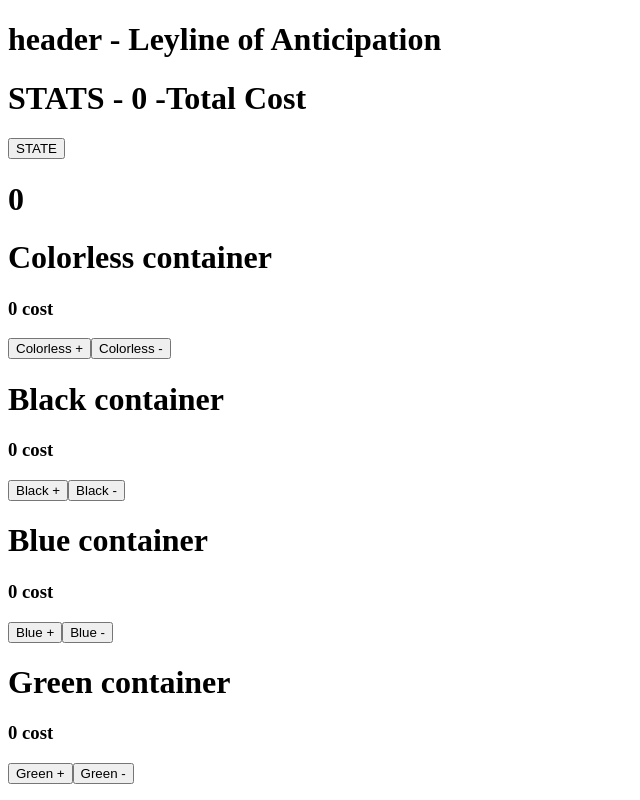
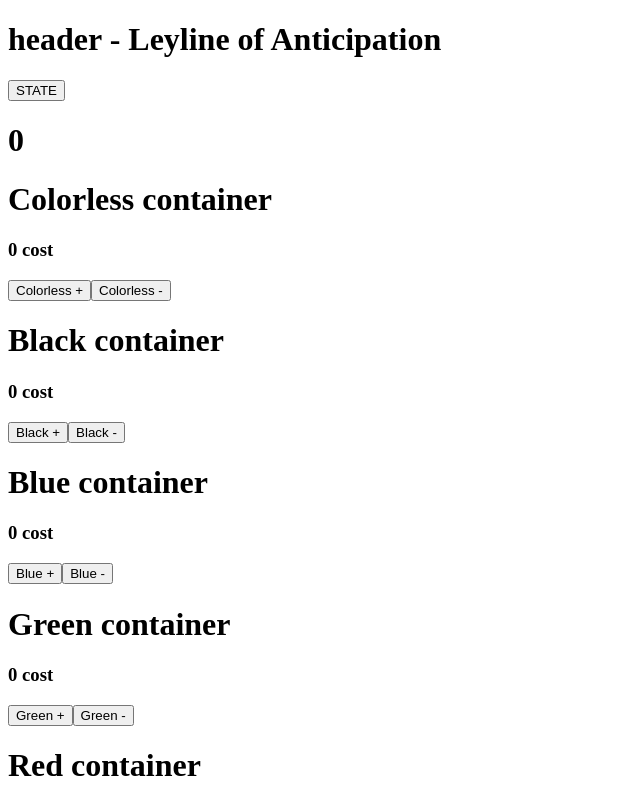
Before and after one commit to jegalchoi/leyline_of_anticipation, a React app: page / in a window 1280 px wide. Shown: the top 800 px of the page, without its empty margins (0-640 px from the left). Built offline with nearby package versions, Linux system fonts and the light colour scheme; no server answers; the HTML template or start-up script is replaced by a standard one.

Commit message:
Add fliter for total converted cost

```diff
--- a/src/components/App.jsx
+++ b/src/components/App.jsx
@@ -1,7 +1,6 @@
 import React, { Component } from 'react'
 import { CardsContainer } from './CardsContainer'
 import { ButtonContainer } from './ButtonContainer'
-import { Stats } from './Stats'
 import THB from "./sets/THB.json"
 
 export default class App extends Component {
@@ -16,9 +15,10 @@
         Red: 0,
         White: 0
       },
+      totalCost: 0,
       cards:[],
       filteredCards: [],
-      totalCost: 0
+
     }
   }
   componentDidMount() {
@@ -74,11 +74,15 @@
     })
   }
   handleFilterCards = () => {
-    const totalCost = this.state.totalCost
+    const { Colorless: X, Black: B, Blue: U, Green: G, Red: R, White: W } = this.state.castingCost
+    const checkCost = (manaCost) => {
+      return true
+    }
     this.setState(prevState => {
+      const totalCost = prevState.totalCost
+      const { Colorless, Black, Blue, Green, Red, White } = prevState.castingCost
       let cards = prevState.cards
-      // cards = cards.map(card => card.convertedManaCost)
-      cards = cards.filter(card => card.convertedManaCost <= totalCost)
+      cards = cards.filter(card => card.convertedManaCost <= totalCost && checkCost(card.mana))
       console.log(cards)
       return { filteredCards: cards }
     })
@@ -90,10 +94,6 @@
   render() {
     return (
       <div>
-        <Stats
-          totalCost={this.state.totalCost}
-          filterCards={this.handleFilterCards}
-        />
         <button>STATE</button>
         <h1>{this.state.totalCost}</h1>
         {["Colorless", "Black", "Blue", "Green", "Red", "White"].map(
```
